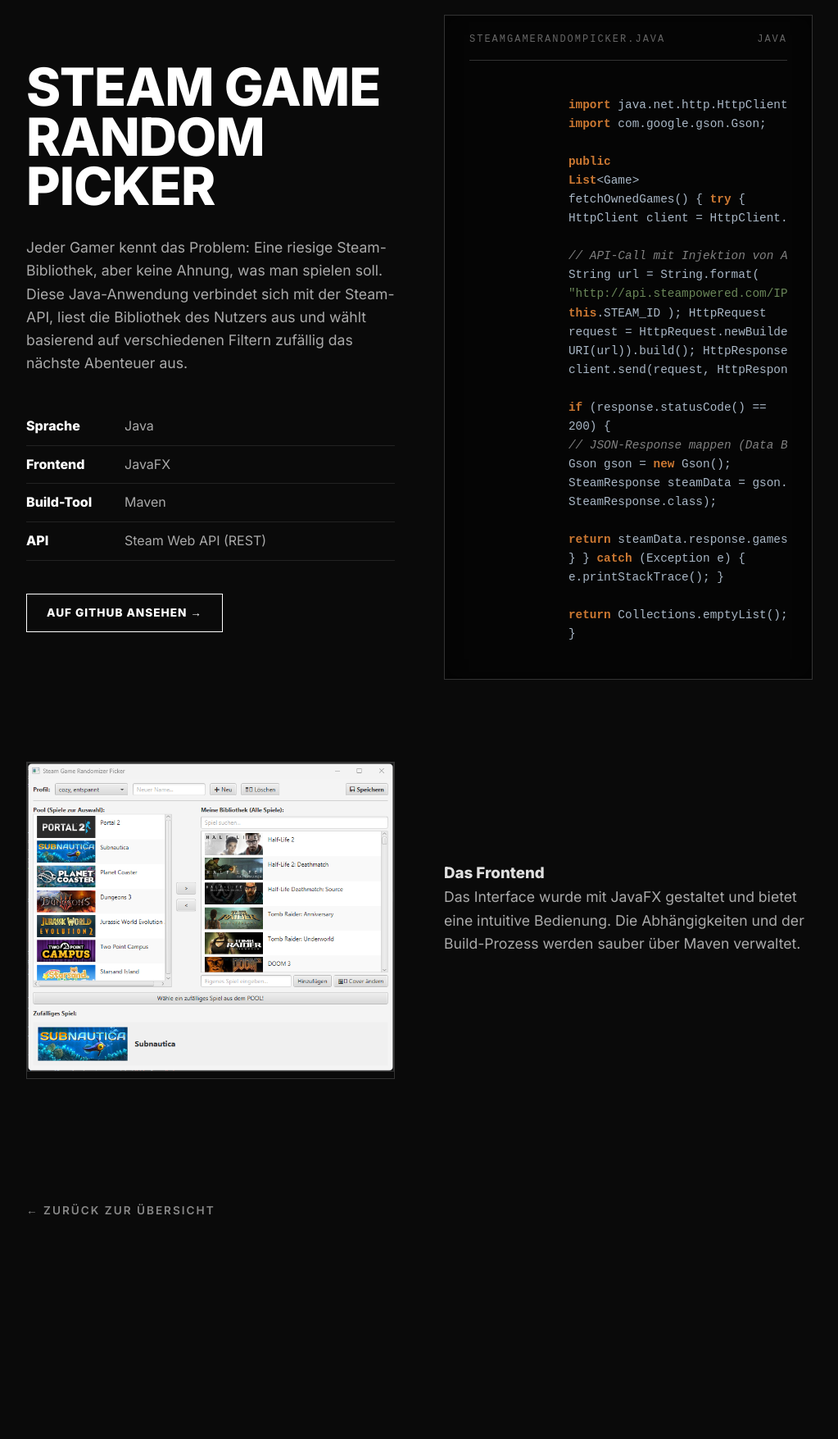
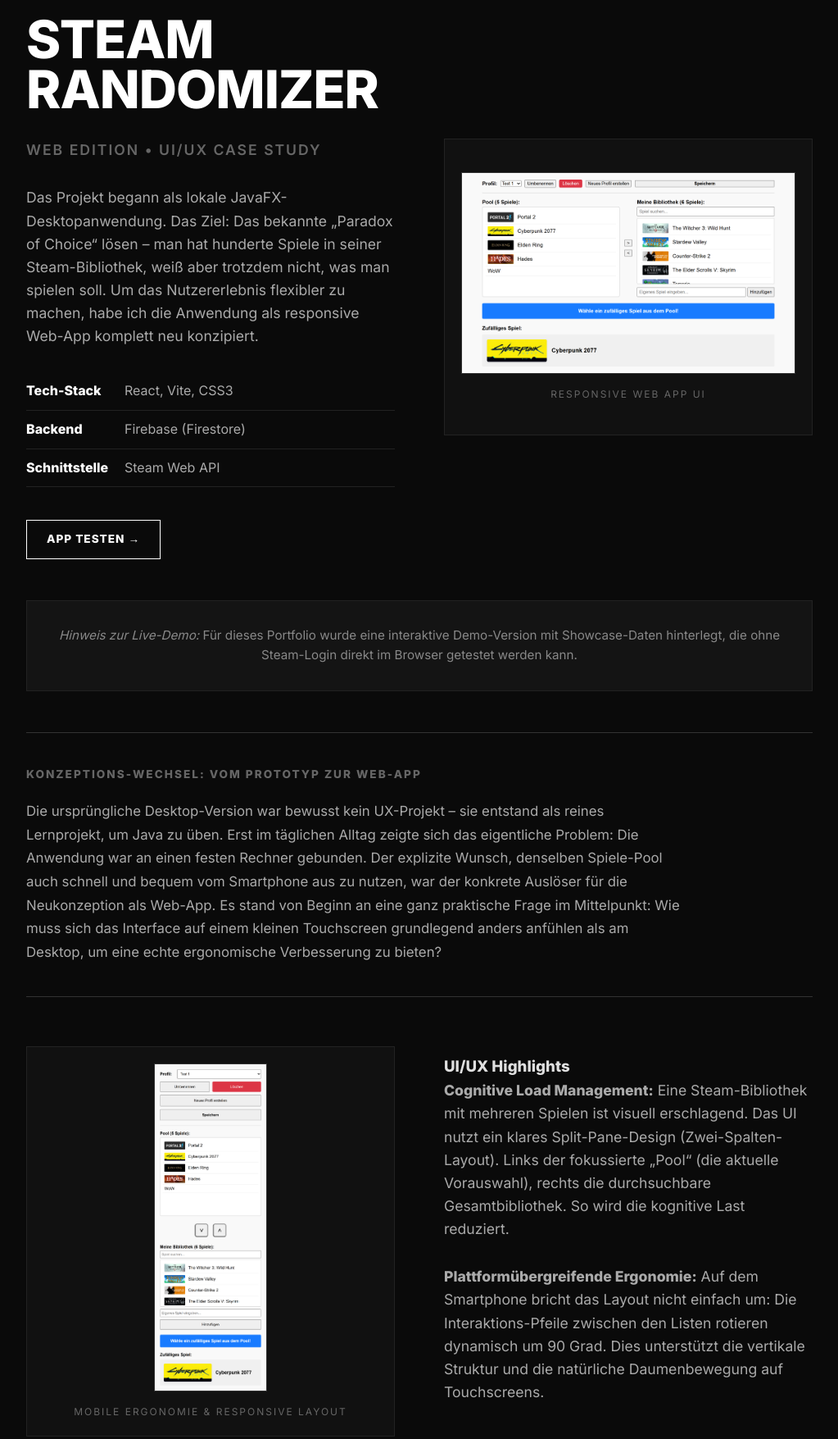
Before and after one commit to SamEc195-prog/samec195-prog.github.io, a plain HTML site: page steam-game-random-picker.html in a window 1280 px wide. Shown: the part 140-1895 px from the top of the page at 82% size, without its empty margins (128-1151 px from the left). Before the commit the page ends 1671 px from the top, so only its background shows below. Drawn offline with Linux system fonts and the light colour scheme.

Commit message:
redesign index.html; removed addon manager; steam web app added with ui/ux aspects

```diff
--- a/steam-game-random-picker.html
+++ b/steam-game-random-picker.html
@@ -3,127 +3,108 @@
   <head>
     <meta charset="UTF-8" />
     <meta name="viewport" content="width=device-width, initial-scale=1.0" />
-    <title>Steam Game Random Picker | Portfolio</title>
+    <title>Steam Randomizer | UI/UX Case Study</title>
     <link rel="preconnect" href="https://fonts.googleapis.com" />
     <link rel="preconnect" href="https://fonts.gstatic.com" crossorigin />
-    <link
-      href="https://fonts.googleapis.com/css2?family=Inter:wght@400;600;800&display=swap"
-      rel="stylesheet"
-    />
+    <link href="https://fonts.googleapis.com/css2?family=Inter:wght@400;600;800&display=swap" rel="stylesheet" />
     <link rel="stylesheet" href="style.css" />
   </head>
   <body>
     <main class="container" style="margin-top: 50px">
       <a href="index.html" class="back-link">&larr; Zurück zur Übersicht</a>
 
-      <section class="split-section" style="margin-top: 40px">
+      <section class="split-section" style="margin-top: 40px; margin-bottom: 0px;">
         <div class="split-text">
-          <h2>Steam Game<br />Random Picker</h2>
+          <h2>Steam<br />Randomizer</h2>
+          <p class="subtitle" style="color: #666;">Web Edition • UI/UX Case Study</p>
           <p>
-            Jeder Gamer kennt das Problem: Eine riesige Steam-Bibliothek, aber
-            keine Ahnung, was man spielen soll. Diese Java-Anwendung verbindet
-            sich mit der Steam-API, liest die Bibliothek des Nutzers aus und
-            wählt basierend auf verschiedenen Filtern zufällig das nächste
-            Abenteuer aus.
+            Das Projekt begann als lokale JavaFX-Desktopanwendung. Das Ziel: Das bekannte „Paradox of Choice“ lösen – man hat hunderte Spiele in seiner Steam-Bibliothek, weiß aber trotzdem nicht, was man spielen soll. Um das Nutzererlebnis flexibler zu machen, habe ich die Anwendung als responsive Web-App komplett neu konzipiert.
           </p>
 
-          <ul class="tech-stack-list" style="margin-top: 40px">
-            <li><strong>Sprache</strong> Java</li>
-            <li><strong>Frontend</strong> JavaFX</li>
-            <li><strong>Build-Tool</strong> Maven</li>
-            <li><strong>API</strong> Steam Web API (REST)</li>
+          <ul class="tech-stack-list" style="margin-top: 30px">
+            <li><strong>Tech-Stack</strong> React, Vite, CSS3</li>
+            <li><strong>Backend</strong> Firebase (Firestore)</li>
+            <li><strong>Schnittstelle</strong> Steam Web API</li>
           </ul>
 
-          <a
-            href="https://github.com/SamEc195-prog/Steam_Game_Randompicker"
-            class="button"
-            style="margin-top: 40px"
-            >Auf GitHub ansehen &rarr;</a
-          >
+          <a href="https://samec195-prog.github.io/Steam_Randomizer_Web/" class="button" style="margin-top: 40px">App testen &rarr;</a>
+
         </div>
 
         <div class="split-image">
-          <div class="code-window">
-            <div class="code-header">
-              <span>SteamGameRandompicker.java</span>
-              <span>Java</span>
-            </div>
-            <div class="code-content">
-              <span class="code-keyword">import</span> java.net.http.HttpClient;
-              <span class="code-keyword">import</span> com.google.gson.Gson;
-
-              <span class="code-keyword">public</span>
-              <span class="code-keyword">List</span>&lt;Game&gt;
-              fetchOwnedGames() { <span class="code-keyword">try</span> {
-              HttpClient client = HttpClient.newHttpClient();
-
-              <span class="code-comment"
-                >// API-Call mit Injektion von API-Key und Steam-ID</span
-              >
-              String url = String.format(
-              <span class="code-string"
-                >"http://api.steampowered.com/IPlayerService/GetOwnedGames/v0001/?key=%s&steamid=%s&format=json&include_appinfo=true"</span
-              >, <span class="code-keyword">this</span>.API_KEY,
-              <span class="code-keyword">this</span>.STEAM_ID ); HttpRequest
-              request = HttpRequest.newBuilder().uri(<span class="code-keyword"
-                >new</span
-              >
-              URI(url)).build(); HttpResponse&lt;String&gt; response =
-              client.send(request, HttpResponse.BodyHandlers.ofString());
-
-              <span class="code-keyword">if</span> (response.statusCode() ==
-              200) {
-              <span class="code-comment"
-                >// JSON-Response mappen (Data Binding via Gson)</span
-              >
-              Gson gson = <span class="code-keyword">new</span> Gson();
-              SteamResponse steamData = gson.fromJson(response.body(),
-              SteamResponse.class);
-
-              <span class="code-keyword">return</span> steamData.response.games;
-              } } <span class="code-keyword">catch</span> (Exception e) {
-              e.printStackTrace(); }
-
-              <span class="code-keyword">return</span> Collections.emptyList();
-              }
-            </div>
+          <div class="print-presentation">
+            <img src="steam-game-random-picker/samec195-prog.github.io_Steam_Randomizer_Web.png" alt="Steam Randomizer Web Mockup" class="gallery-img" onclick="openLightbox(this.src)" style="width: 100%; height: auto;">
+            <p style="color: #666; font-size: 0.75rem; text-transform: uppercase; letter-spacing: 2px; margin-top: 15px;">Responsive Web App UI</p>
           </div>
         </div>
       </section>
 
+      <!-- Live Demo Hinweis -->
+      <div style="margin-top: 50px; margin-bottom: 50px; background: #141414; padding: 30px; border: 1px solid #222; text-align: center;">
+          <p style="color: #888; font-size: 0.95rem; margin-bottom: 0;">
+            <em>Hinweis zur Live-Demo:</em> Für dieses Portfolio wurde eine interaktive Demo-Version mit Showcase-Daten hinterlegt, die ohne Steam-Login direkt im Browser getestet werden kann.
+          </p>
+        </div>
+
+        <section style="margin-bottom: 60px; border-top: 1px solid #333; border-bottom: 1px solid #333; padding: 40px 0;">
+        <h3 style="text-transform: uppercase; letter-spacing: 2px; margin-bottom: 20px; font-size: 0.85rem; color: #666;">Konzeptions-Wechsel: Vom Prototyp zur Web-App</h3>
+        <p style="max-width: 800px; font-size: 1.05rem; line-height: 1.7; color: #aaa;">
+          Die ursprüngliche Desktop-Version war bewusst kein UX-Projekt – sie entstand als reines Lernprojekt, um Java zu üben. Erst im täglichen Alltag zeigte sich das eigentliche Problem: Die Anwendung war an einen festen Rechner gebunden. Der explizite Wunsch, denselben Spiele-Pool auch schnell und bequem vom Smartphone aus zu nutzen, war der konkrete Auslöser für die Neukonzeption als Web-App. Es stand von Beginn an eine ganz praktische Frage im Mittelpunkt: Wie muss sich das Interface auf einem kleinen Touchscreen grundlegend anders anfühlen als am Desktop, um eine echte ergonomische Verbesserung zu bieten?
+        </p>
+      </section>
+
       <section class="split-section split-reverse">
         <div class="split-text">
-          <h3>Das Frontend</h3>
-          <p>
-            Das Interface wurde mit JavaFX gestaltet und bietet eine intuitive
-            Bedienung. Die Abhängigkeiten und der Build-Prozess werden sauber
-            über Maven verwaltet.
-          </p>
+          <h3>UI/UX Highlights</h3>
+          <p><strong>Cognitive Load Management:</strong> Eine Steam-Bibliothek mit mehreren Spielen ist visuell erschlagend. Das UI nutzt ein klares Split-Pane-Design (Zwei-Spalten-Layout). Links der fokussierte „Pool“ (die aktuelle Vorauswahl), rechts die durchsuchbare Gesamtbibliothek. So wird die kognitive Last reduziert.</p>
+          <p><strong>Plattformübergreifende Ergonomie:</strong> Auf dem Smartphone bricht das Layout nicht einfach um: Die Interaktions-Pfeile zwischen den Listen rotieren dynamisch um 90 Grad. Dies unterstützt die vertikale Struktur und die natürliche Daumenbewegung auf Touchscreens.</p>
         </div>
         <div class="split-image">
-          <div class="gallery-img">
-            <img
-              src="steam-game-random-picker/sgrp-v1-screenshot.png"
-              alt="Screenshot der Anwendung"
-              class="gallery-img"
-              onclick="openLightbox(this.src)"
-            />
+          <div class="print-presentation" style="padding: 20px;">
+            <img src="steam-game-random-picker/samec195-prog.github.io_Steam_Randomizer_Web_mobile.png" alt="Mobile Ergonomie Konzept" class="gallery-img" onclick="openLightbox(this.src)" style="max-height: 400px; width: auto;">
+            <p style="color: #666; font-size: 0.75rem; text-transform: uppercase; letter-spacing: 2px; margin-top: 15px;">Mobile Ergonomie & Responsive Layout</p>
           </div>
         </div>
       </section>
 
-      <a href="index.html" class="back-link" style="margin-top: 50px"
-        >&larr; Zurück zur Übersicht</a
-      >
+      <section style="margin-bottom: 100px; border-top: 1px solid #333; padding-top: 60px;">
+        <h2 style="font-size: 2.5rem; margin-bottom: 50px;">Case Study: Kontextbezogenes Gaming</h2>
+
+        <div class="grid" style="grid-template-columns: repeat(auto-fit, minmax(280px, 1fr)); gap: 40px;">
+          <div>
+            <h4 style="text-transform: uppercase; letter-spacing: 1px; color: #ff4a4a; margin-bottom: 15px;">01. Das Problem</h4>
+            <p style="color: #aaa; font-size: 0.95rem; line-height: 1.7;">
+              Gamer suchen oft nicht einfach nur „ein zufälliges Spiel“. Die Entscheidung ist stark kontextabhängig (z. B. „Feierabend-Spiele“, „Lokaler Multiplayer“ oder „Lange RPGs für das Wochenende“). Den Auswahl-Pool jedes Mal aus hunderten Spielen neu zusammenklicken zu müssen, ist schlechtes UX.
+            </p>
+          </div>
+
+          <div>
+            <h4 style="text-transform: uppercase; letter-spacing: 1px; color: #fff; margin-bottom: 15px;">02. Die Lösung</h4>
+            <p style="color: #aaa; font-size: 0.95rem; line-height: 1.7;">
+              Implementierung eines dynamischen Profil-Systems, das über eine Firebase Firestore Datenbank synchronisiert wird. Nutzer können sich thematische Pools als eigene Profile abspeichern und per Dropdown in Echtzeit zwischen ihnen wechseln. Ergänzt durch ein Feld für „Custom Games“ (Epic Games, Emulatoren).
+            </p>
+          </div>
+
+          <div>
+            <h4 style="text-transform: uppercase; letter-spacing: 1px; color: #00ffcc; margin-bottom: 15px;">03. Das UX-Ergebnis</h4>
+            <p style="color: #aaa; font-size: 0.95rem; line-height: 1.7;">
+              Durch die Cloud-Synchronisation entsteht ein nahtloses Cross-Device-Erlebnis. Der Nutzer kuratiert seine Profile bequem am PC mit Maus und Tastatur. Am Sofa genügt ein Griff zum Smartphone: Das Profil ist sofort geladen und der Randomizer wird mit einem einzigen Tap ausgelöst.
+            </p>
+          </div>
+        </div>
+
+        <a href="https://github.com/SamEc195-prog/Steam_Randomizer_Web" class="button" style="margin-top: 40px">Auf GitHub ansehen &rarr;</a>
+      </section>
+
+      <a href="index.html" class="back-link" style="margin-top: 50px">&larr; Zurück zur Übersicht</a>
     </main>
 
     <div id="myLightbox" class="lightbox">
       <span class="close-lightbox" onclick="closeLightbox()">&times;</span>
-        <img class="lightbox-content" id="lightbox-img">
+      <img class="lightbox-content" id="lightbox-img" />
     </div>
 
     <script>
-        // --- Lightbox Funktionen ---
       function openLightbox(imgSrc) {
         document.getElementById("myLightbox").style.display = "block";
         document.getElementById("lightbox-img").src = imgSrc;
@@ -135,12 +116,12 @@
         document.body.style.overflow = "auto";
       }
 
-        window.onclick = function(event) {
+      window.onclick = function (event) {
         var lightbox = document.getElementById("myLightbox");
         if (event.target == lightbox) {
           closeLightbox();
         }
-        }
+      };
     </script>
   </body>
 </html>
```
Also changed, not shown: index.html (+35 -62 lines), steam-game-random-picker/samec195-prog.github.io_Steam_Randomizer_Web.png (added), steam-game-random-picker/samec195-prog.github.io_Steam_Randomizer_Web_mobile.png (added). Lines whose indentation alone changed are shown as unchanged.
